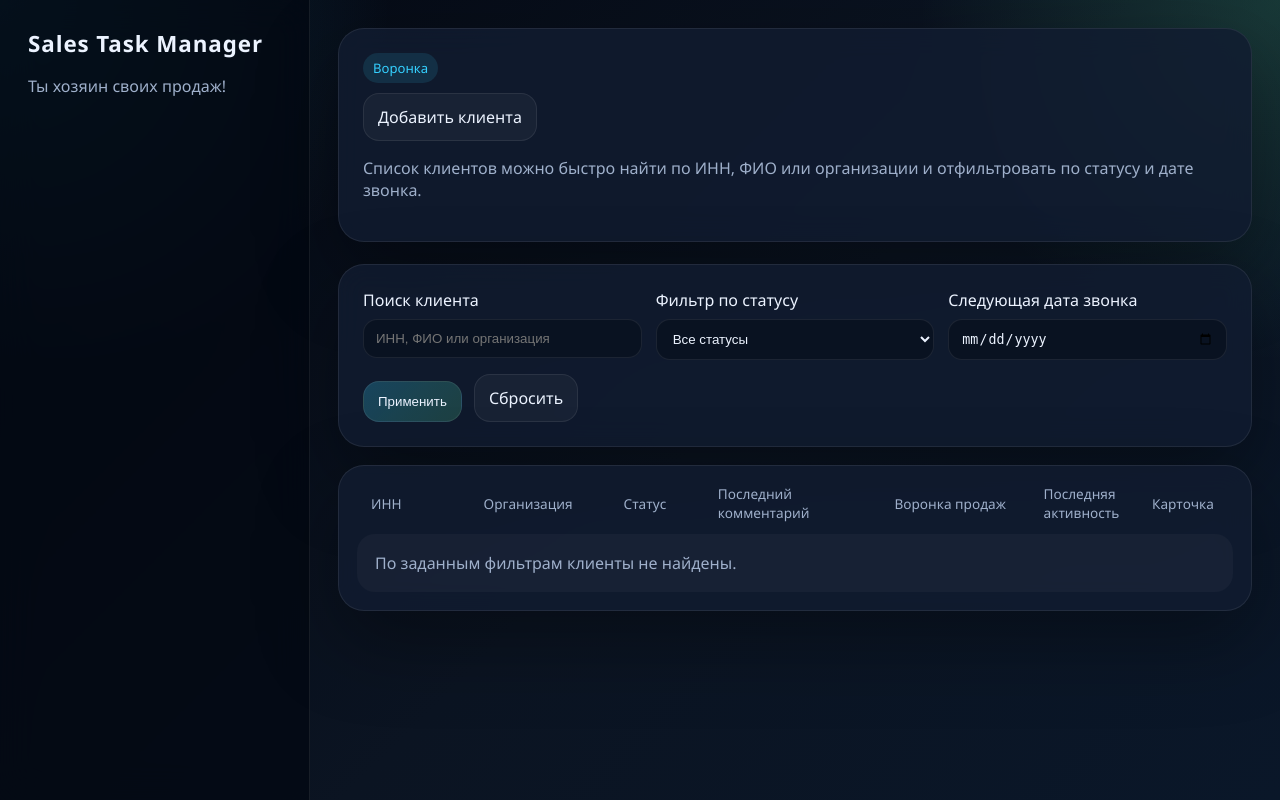
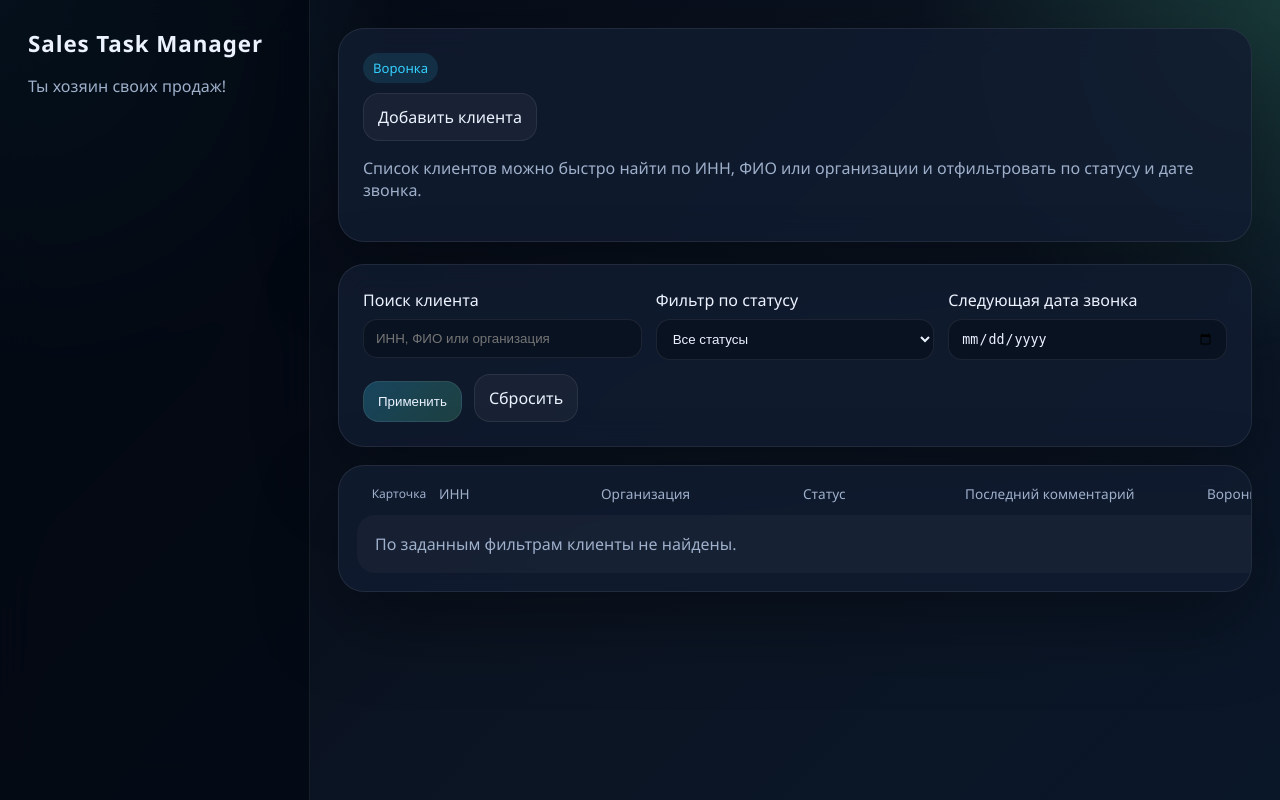
Before and after one commit to borygins/TaskManager, a FastAPI app: template app/templates/funnel_detail.html in a window 1280 px wide. Run offline with FastAPI, Linux system fonts and the light colour scheme; the template is opened without the code that fills it, so the values that code supplies are empty; parts of the project's set-up code (start-up, migrations or seed data) failed here and were passed over.

Commit message:
изменение стиля отображения воронки

```diff
--- a/app/static/css/styles.css
+++ b/app/static/css/styles.css
@@ -433,12 +433,18 @@ textarea {
 
 .row-list-panel {
     padding: 18px;
+    overflow-x: auto;
 }
 
 .row-list-head {
     padding: 0 14px 12px;
     color: var(--muted);
     font-size: 0.85rem;
+}
+
+.row-list-head,
+.row-list-body {
+    min-width: 1236px;
 }
 
 .row-list-body {
@@ -449,7 +455,14 @@ textarea {
 
 .row-list-grid {
     display: grid;
-    grid-template-columns: 1.1fr 1.4fr 0.9fr 1.8fr 1.5fr 1fr 72px;
+    grid-template-columns:
+        56px
+        150px
+        minmax(190px, 1.2fr)
+        minmax(150px, 0.8fr)
+        minmax(230px, 1.8fr)
+        minmax(180px, 1.1fr)
+        180px;
     gap: 12px;
     align-items: center;
 }
@@ -464,6 +477,15 @@ textarea {
 .row-eye-cell {
     display: flex;
     justify-content: center;
+}
+
+.row-eye-heading {
+    font-size: 0.75rem;
+    white-space: nowrap;
+}
+
+.row-date-cell {
+    white-space: nowrap;
 }
 
 .eye-link {
@@ -523,7 +545,6 @@ textarea {
         grid-template-columns: repeat(2, minmax(0, 1fr));
     }
 
-    .row-list-grid,
     .user-row-grid {
         grid-template-columns: 1fr;
     }
@@ -549,6 +570,11 @@ textarea {
     .row-list-grid,
     .user-row-grid {
         grid-template-columns: 1fr;
+    }
+
+    .row-list-head,
+    .row-list-body {
+        min-width: 0;
     }
 
     .row-eye-cell {
--- a/app/templates/base.html
+++ b/app/templates/base.html
@@ -4,7 +4,7 @@
     <meta charset="UTF-8">
     <meta name="viewport" content="width=device-width, initial-scale=1.0">
     <title>{{ title if title else "Sales Task Manager" }}</title>
-    <link rel="stylesheet" href="{{ url_for('static', path='css/styles.css') }}?v=separate-day-actions-14">
+    <link rel="stylesheet" href="{{ url_for('static', path='css/styles.css') }}?v=funnel-columns-15">
     <script defer src="{{ url_for('static', path='js/app.js') }}?v=reports-hub-4"></script>
 </head>
 <body>
--- a/app/templates/funnel_detail.html
+++ b/app/templates/funnel_detail.html
@@ -37,23 +37,17 @@
 
 <section class="panel row-list-panel">
     <div class="row-list-head row-list-grid">
+        <div class="row-eye-cell row-eye-heading">Карточка</div>
         <div>ИНН</div>
         <div>Организация</div>
         <div>Статус</div>
         <div>Последний комментарий</div>
         <div>Воронка продаж</div>
-        <div>Последняя активность</div>
-        <div class="row-eye-cell">Карточка</div>
+        <div class="row-date-cell">Следующая дата звонка</div>
     </div>
     <div class="row-list-body">
         {% for client in clients %}
         <div class="row-item row-list-grid">
-            <div>{{ client.tax_number }}</div>
-            <div>{{ client.company_name or 'Не указана' }}</div>
-            <div><span class="tag">{{ client.status }}</span></div>
-            <div class="comment-preview">{{ client.comments[-1].body if client.comments else 'Комментариев пока нет' }}</div>
-            <div class="comment-preview">{% for link in client.funnel_links %}{{ link.funnel.name }}{% if not loop.last %}, {% endif %}{% endfor %}</div>
-            <div>{{ client.last_manager_activity_date.strftime('%d.%m.%Y') if client.last_manager_activity_date else 'Нет активности' }}</div>
             <div class="row-eye-cell">
                 <a
                     class="eye-link"
@@ -65,6 +59,12 @@
                     &#128065;
                 </a>
             </div>
+            <div>{{ client.tax_number }}</div>
+            <div>{{ client.company_name or 'Не указана' }}</div>
+            <div><span class="tag">{{ client.status }}</span></div>
+            <div class="comment-preview">{{ client.comments[-1].body if client.comments else 'Комментариев пока нет' }}</div>
+            <div class="comment-preview">{% for link in client.funnel_links %}{{ link.funnel.name }}{% if not loop.last %}, {% endif %}{% endfor %}</div>
+            <div class="row-date-cell">{{ client.next_call_date.strftime('%d.%m.%Y') if client.next_call_date else 'Не назначена' }}</div>
         </div>
         {% else %}
         <div class="empty-state">По заданным фильтрам клиенты не найдены.</div>
```
Also changed, not shown: tests/test_contacts.py (+29 -0 lines).
